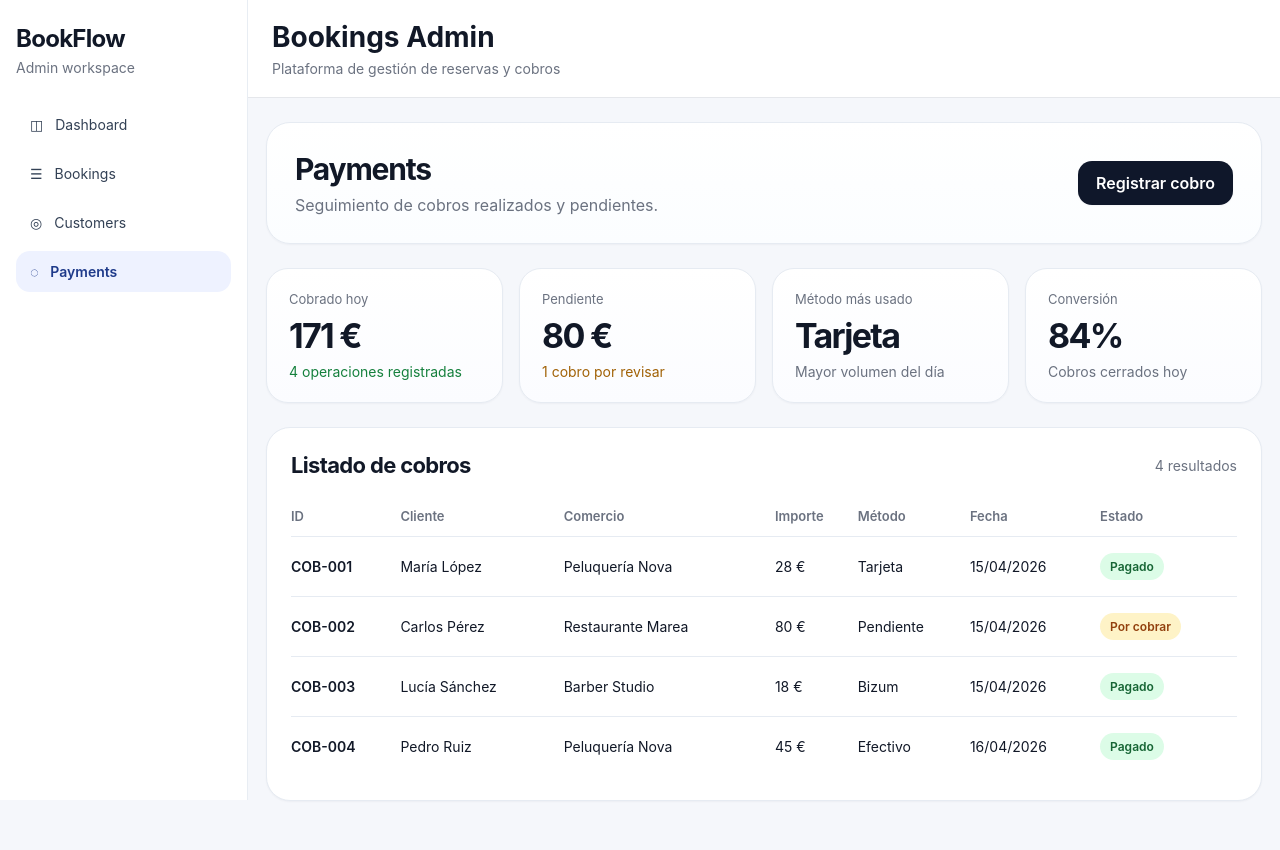
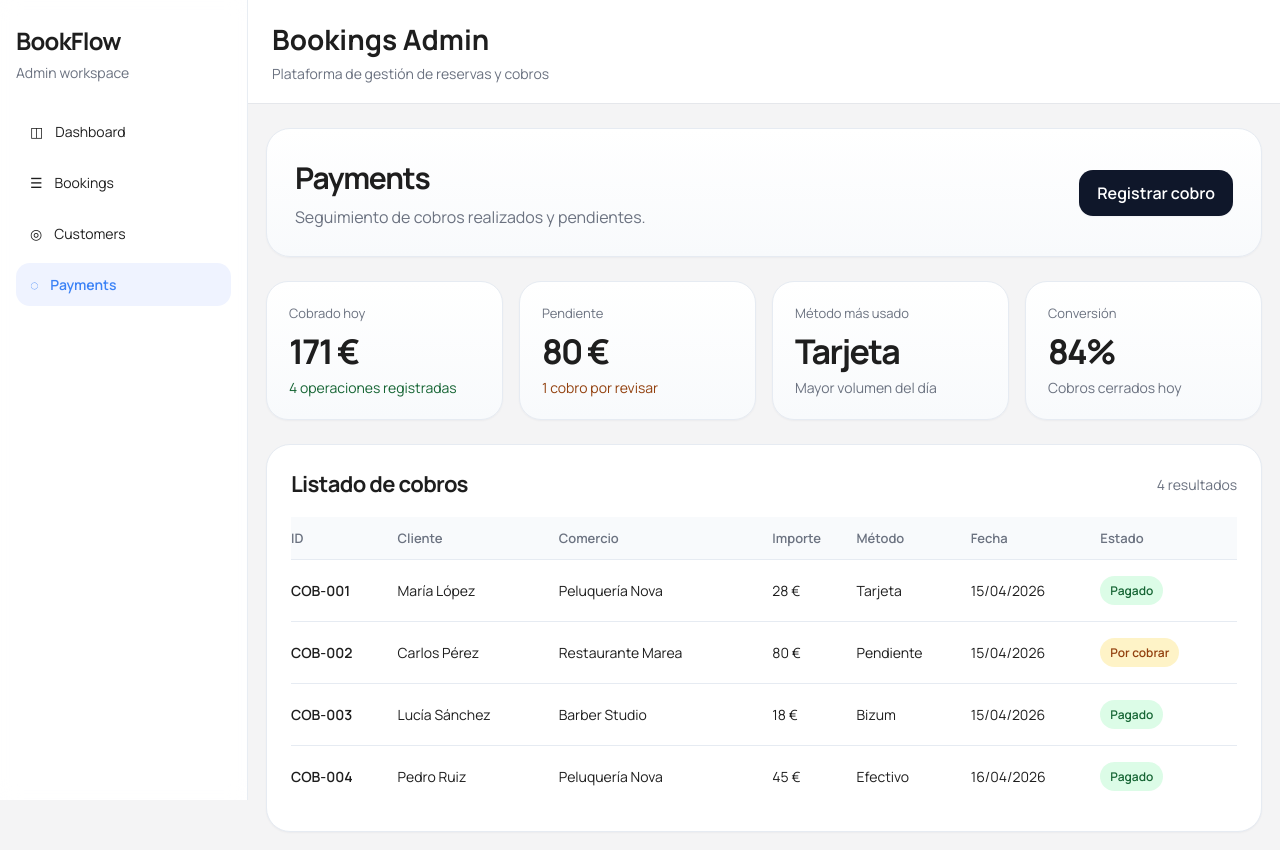
Before and after one commit to Samuelhas13/Equipo-503, a Next.js app in the folder proyecto/bookings-frontend-develop/: page /payments in a window 1280 px wide. Before the commit the page ends 819 px from the top, so only its background shows below. Built offline with nearby package versions, Linux system fonts and the light colour scheme.

Commit message:
Mejora de la paleta de colores y accesibilidad de los botones del sidebar

```diff
--- a/proyecto/bookings-frontend-develop/app/(admin)/customers/page.tsx
+++ b/proyecto/bookings-frontend-develop/app/(admin)/customers/page.tsx
@@ -192,7 +192,7 @@ export default function CustomersPage() {
               </label>
             </div>
 
-            <button className="primary-btn" type="submit" disabled={isSaving}>
+            <button className="primary-btn margenes" type="submit" disabled={isSaving}>
               {isSaving ? "Guardando..." : "Guardar cliente"}
             </button>
           </form>
--- a/proyecto/bookings-frontend-develop/app/globals.css
+++ b/proyecto/bookings-frontend-develop/app/globals.css
@@ -1,17 +1,30 @@
-/* Variables globales: buen uso de tokens para colores y radios. */
-/* Nota: algunas variables como --surface-2 y --primary-soft parecen definir valores útiles pero no se usan en este archivo. */
+/* Variables globales: actualización de colores y aplicación de mejoras sugeridas en comentarios */
+/* Mejoras aplicadas:
+   - Uso de var(--bg) en lugar de valor hardcoded para consistencia.
+   - Actualización de colores según especificaciones:
+     - --text: #1E1E1E (Gris carbón - texto principal) - Afecta al color del texto en toda la aplicación
+     - --bg: #F4F4F5 (Gris claro - fondos de secciones) - Afecta al fondo del body y secciones principales
+     - --surface: #FFFFFF (Blanco puro - paneles y tarjetas) - Afecta a componentes como tarjetas, paneles y elementos de superficie
+     - --accent: #3B82F6 (Azul acento - botones, enlaces, estados positivos) - Afecta a botones primarios, enlaces y indicadores de éxito
+     - --error: #EF4444 (Rojo suave - alertas, pendientes) - Afecta a mensajes de error, alertas y estados pendientes
+   - Tipografía global Manrope aplicada al frontend completo.
+*/
+@import url('https://fonts.googleapis.com/css2?family=Manrope:wght@400;500;600;700;800&display=swap');
 :root {
-  --bg: #f5f7fb;
-  --surface: #ffffff;
+  --bg: #F4F4F5; /* Gris claro - fondos de secciones */
+  --surface: #FFFFFF; /* Blanco puro - paneles y tarjetas */
   --surface-2: #f8fafc;
+  --surface-translucent: rgba(255, 255, 255, 0.92); /* Superficie translúcida para componentes flotantes */
+  --surface-translucent-soft: rgba(255, 255, 255, 0.82); /* Superficie translúcida suave para cabeceras */
   --border: #e6ebf2;
   --border-strong: #d8e0ea;
-  --text: #111827;
+  --text: #1E1E1E; /* Gris carbón - texto principal */
   --muted: #6b7280;
   --muted-2: #94a3b8;
   --primary: #0f172a;
   --primary-soft: #eff3ff;
-  --accent: #2563eb;
+  --accent: #3B82F6; /* Azul acento - botones, enlaces, estados positivos */
+  --error: #EF4444; /* Rojo suave - alertas, pendientes */
   --success-bg: #dcfce7;
   --success-text: #166534;
   --warning-bg: #fef3c7;
@@ -34,9 +47,9 @@ html,
 body {
   margin: 0;
   padding: 0;
-  background: #f5f7fb; /* Mejor usar var(--bg) para consistencia con las variables definidas. */
+  background: var(--bg); /* Aplicada mejora: uso de variable para consistencia */
   color: var(--text);
-  font-family: Inter, Arial, Helvetica, sans-serif; /* Verificar que Inter esté importada o disponible en el proyecto. */
+  font-family: 'Manrope', Arial, Helvetica, sans-serif; /* Tipografía global Manrope para todo el frontend */
 }
 
 a {
@@ -46,9 +59,11 @@ a {
 
 button,
 input,
-select {
+select,
+textarea {
   font: inherit;
   /* Comentario: sería útil incluir textarea aquí también si se usan formularios largos. */
+  /* APLICADO: Se agregó textarea al selector para heredar tipografía en formularios largos */
 }
 
 body {
@@ -64,7 +79,7 @@ body {
 /* Sidebar fija: cuidado con `height: 100vh` y `position: sticky`; en pantallas pequeñas puede causar problemas de overflow. */
 .admin-sidebar {
   width: var(--sidebar-width);
-  background: rgba(255, 255, 255, 0.92);
+  background: var(--surface-translucent);
   border-right: 1px solid rgba(230, 235, 242, 0.9);
   backdrop-filter: blur(10px);
   padding: 24px 16px;
@@ -103,19 +118,22 @@ body {
   border-radius: 14px;
   padding: 12px 14px;
   font-size: 14px;
-  color: #334155;
+  color: var(--text);
   background: transparent;
-  transition: all 0.2s ease; /* Usar `all` es práctico pero puede ser más costoso; preferir propiedades específicas para mejor rendimiento. */
+  transition: background 0.2s ease, color 0.2s ease; /* Usar `all` es práctico pero puede ser más costoso; preferir propiedades específicas para mejor rendimiento. */
+  /* APLICADO: Transition optimizado usando propiedades específicas en lugar de 'all' para mejor rendimiento */
+  /* APLICADO: Color cambiado a var(--text) para consistencia con la paleta global */
 }
 
 .admin-sidebar__link:hover {
-  background: #f8fafc;
+  background: var(--surface-2);
 }
 
 .admin-sidebar__link--active {
-  background: #eef2ff;
-  color: #1e3a8a;
+  background: var(--primary-soft);
+  color: var(--accent);
   font-weight: 600;
+  /* APLICADO: Color activo cambiado a var(--accent) para mantener consistencia cromática en estado seleccionado */
 }
 
 .admin-main {
@@ -131,7 +149,7 @@ body {
   justify-content: space-between;
   padding: 22px 28px;
   margin: 18px 18px 0;
-  background: rgba(255, 255, 255, 0.82);
+  background: var(--surface-translucent-soft);
   border: 1px solid rgba(230, 235, 242, 0.95);
   border-radius: 22px;
   backdrop-filter: blur(10px);
@@ -163,12 +181,13 @@ body {
   width: 42px;
   height: 42px;
   border-radius: 999px;
-  background: linear-gradient(135deg, #0f172a, #334155);
+  background: linear-gradient(135deg, var(--primary), var(--muted));
   color: white;
   display: grid;
   place-items: center;
   font-weight: 700;
   box-shadow: var(--shadow-sm);
+  /* CAMBIO: Se reemplazaron colores hardcoded por variables --primary y --muted para mantener consistencia de marca */
 }
 
 .admin-content {
@@ -201,7 +220,7 @@ body {
   justify-content: space-between;
   align-items: center;
   gap: 18px;
-  background: linear-gradient(180deg, #ffffff, #fbfdff);
+  background: linear-gradient(180deg, var(--surface), var(--surface-2));
   border: 1px solid var(--border);
   border-radius: var(--radius-lg);
   padding: 28px;
@@ -233,12 +252,19 @@ body {
 
 .secondary-btn {
   border: 1px solid var(--border);
-  background: white;
+  background: var(--surface);
   color: var(--text);
   border-radius: 14px;
   padding: 12px 18px;
   font-weight: 600;
   cursor: pointer;
+}
+
+.primary-btn:disabled,
+.secondary-btn:disabled {
+  opacity: 0.6;
+  cursor: not-allowed;
+  /* APLICADO: Estados disabled añadidos para botones inactivos con cursor no-allowed y opacidad reducida */
 }
 
 /* El grid de KPIs se fija en 4 columnas; la media query de 1200px es útil, pero nuevos puntos de quiebre podrían mejorar la adaptación intermedia. */
@@ -249,7 +275,7 @@ body {
 }
 
 .kpi-card {
-  background: linear-gradient(180deg, #ffffff, #fbfcff);
+  background: linear-gradient(180deg, var(--surface), var(--surface-2));
   border: 1px solid var(--border);
   border-radius: 22px;
   padding: 22px;
@@ -276,11 +302,13 @@ body {
 }
 
 .kpi-card__meta--positive {
-  color: #15803d;
+  color: var(--success-text);
+  /* APLICADO: Color cambiado a var(--success-text) para mantener consistencia con estados positivos */
 }
 
 .kpi-card__meta--warning {
-  color: #a16207;
+  color: var(--warning-text);
+  /* APLICADO: Color cambiado a var(--warning-text) para mantener consistencia con estados de alerta */
 }
 
 .dashboard-grid {
@@ -303,7 +331,7 @@ body {
 }
 
 .panel-subtle-link {
-  color: #1d4ed8;
+  color: var(--accent);
   font-weight: 600;
   font-size: 14px;
   background: none;
@@ -315,6 +343,13 @@ body {
 .data-table {
   width: 100%;
   border-collapse: collapse;
+}
+
+.data-table thead {
+  position: sticky;
+  top: 0;
+  background: var(--surface-2);
+  /* APLICADO: Headers sticky para facilitar navegación en tablas largas y fondo suave aplicado */
 }
 
 .data-table thead tr {
@@ -369,7 +404,7 @@ body {
 }
 
 .info-box {
-  background: #f8fafc;
+  background: var(--surface-2);
   border: 1px solid var(--border);
   border-radius: 18px;
   padding: 16px;
@@ -400,11 +435,12 @@ body {
 
 .filter-pill {
   border: 1px solid var(--border);
-  background: white;
+  background: var(--surface);
   border-radius: 999px;
   padding: 10px 14px;
   font-size: 14px;
-  color: #334155;
+  color: var(--text);
+  /* APLICADO: Color cambiado a var(--text) para consistencia con la paleta de colores global */
 }
 
 /* El grid de formularios usa 2 columnas; en formularios con muchos campos mejorar el diseño móvil/columnas podría ser necesario. */
@@ -420,7 +456,7 @@ body {
   padding: 12px 14px;
   border-radius: 14px;
   border: 1px solid var(--border-strong);
-  background: white;
+  background: var(--surface);
   color: var(--text);
 }
 
@@ -435,13 +471,15 @@ body {
 }
 
 .message-success {
-  color: #166534;
+  color: var(--success-text);
   font-size: 14px;
+  /* APLICADO: Color cambiado a var(--success-text) para consistencia con variables de estado */
 }
 
 .message-error {
-  color: #b91c1c;
+  color: var(--error);
   font-size: 14px;
+  /* APLICADO: Color cambiado a var(--error) para mantener consistencia con la paleta de errores */
 }
 
 .customer-grid {
@@ -451,7 +489,7 @@ body {
 }
 
 .customer-card {
-  background: white;
+  background: var(--surface);
   border: 1px solid var(--border);
   border-radius: 22px;
   padding: 20px;
@@ -473,7 +511,7 @@ body {
 .customer-tag {
   width: fit-content;
   margin-top: 12px;
-  background: #f1f5f9;
+  background: var(--surface-2);
   padding: 6px 10px;
   border-radius: 10px;
   font-size: 13px;
@@ -530,7 +568,7 @@ body {
 }
 
 .filter-pill:hover {
-  background: #f8fafc;
+  background: var(--surface-2);
   cursor: pointer;
 }
 
@@ -539,8 +577,9 @@ body {
 .secondary-btn:focus-visible,
 .input:focus-visible,
 .select:focus-visible {
-  outline: 2px solid #2563eb;
+  outline: 2px solid var(--accent);
   outline-offset: 2px;
+  /* APLICADO: Outline cambiado de color directo a var(--accent) para mantener consistencia cromática */
 }
 
 /* El modal usa `backdrop-filter`, que no es compatible en navegadores antiguos; revisar soporte si la app apunta a clientes legacy. */
@@ -559,7 +598,7 @@ body {
   width: min(100%, 460px);
   border-radius: 16px;
   border: 1px solid rgba(0, 0, 0, 0.1);
-  background: #ffffff;
+  background: var(--surface);
   box-shadow: 0 20px 60px rgba(0, 0, 0, 0.2);
   padding: 28px;
 }
@@ -571,25 +610,29 @@ body {
   place-items: center;
   border-radius: 9999px;
   margin-bottom: 16px;
-  background: #fde8e8;
-  color: #b91c1c;
+  background: var(--error);
+  opacity: 0.15;
+  color: var(--error);
   font-weight: 700;
   font-size: 1.25rem;
+  /* APLICADO: Colores cambiados a var(--error) con opacity para crear fondo de error suave, manteniendo consistencia cromática */
 }
 
 .modal-title {
   margin: 0 0 10px;
   font-size: 1.125rem;
   font-weight: 600;
-  color: #111;
+  color: var(--text);
   line-height: 1.2;
+  /* APLICADO: Color cambiado a var(--text) para mantener consistencia con la paleta de tipografía */
 }
 
 .modal-text {
   margin: 0 0 24px;
   font-size: 0.9rem;
-  color: #6b7280;
+  color: var(--muted);
   line-height: 1.5;
+  /* APLICADO: Color cambiado a var(--muted) para consistencia con textos secundarios */
 }
 
 .modal-actions {
@@ -604,16 +647,19 @@ body {
   padding: 0 20px;
   border-radius: 10px;
   border: none;
-  background: #dc2626;
+  background: var(--error);
   color: #ffffff;
   font-size: 0.9rem;
   font-weight: 600;
   cursor: pointer;
   transition: background 150ms ease, transform 150ms ease;
+  /* APLICADO: Background cambiado a var(--error) para mantener consistencia con la paleta de errores */
 }
 
 .danger-btn:hover {
-  background: #b91c1c;
+  background: var(--error);
+  opacity: 0.8;
+  /* APLICADO: Hover effect mejorado usando opacity en lugar de color oscuro para mantener consistencia */
 }
 
 .danger-btn:active {
@@ -624,3 +670,7 @@ body {
   opacity: 0.65;
   cursor: not-allowed;
 }
+
+.margenes {
+  margin: 8px;
+}
--- a/proyecto/bookings-frontend-develop/components/layout/Sidebar.tsx
+++ b/proyecto/bookings-frontend-develop/components/layout/Sidebar.tsx
@@ -11,49 +11,104 @@
 // - Mejorar accesibilidad con navegación por teclado y roles ARIA (ej. role="navigation").
 // - Integrar permisos de usuario para mostrar/ocultar enlaces según roles.
 // - Añadir indicadores de notificaciones o badges en los enlaces (ej. número de bookings pendientes).
+//
+// MEJORAS APLICADAS:
+// 1. Tipo MenuItem definido con TypeScript para mayor robustez y validación de tipos.
+// 2. menuItems extraído a defaultMenuItems como datos configurables vía props.
+// 3. Interfaz SidebarProps agregada para permitir customización del componente:
+//    - menuItems: array de MenuItem personalizado
+//    - onNavigate: callback ejecutado al navegar entre secciones
+//    - brandTitle y brandSubtitle: valores dinámicos para la marca del sidebar
+// 4. Detección de ruta activa mejorada con startsWith para soportar rutas anidadas (/bookings/123).
+// 5. Atributos ARIA agregados:
+//    - role="navigation" en el aside para semántica apropiada
+//    - aria-label="Main navigation" en el nav
+//    - aria-current="page" en el link activo para lectores de pantalla
+//    - aria-hidden="true" en los iconos para evitar redundancia en accesibilidad
+// 6. onClick handler agregado con callback onNavigate para integración con estado global o analytics.
+// 7. Clases específicas agregadas (admin-sidebar__icon, admin-sidebar__label) para mejor control estilístico.
 
 "use client";
 
 import Link from "next/link";
 import { usePathname } from "next/navigation";
 
-// Posible mejora: extraer menuItems a datos externos o props para hacer el componente más reutilizable.
-// También se podría utilizar un tipo `MenuItem` para mayor robustez con TypeScript.
-const menuItems = [
+// APLICADO: Tipo MenuItem definido para mayor robustez con TypeScript.
+type MenuItem = {
+  label: string;
+  href: string;
+  icon: string;
+  // Mejora futura: soportar badges para notificaciones, permisos de rol, etc.
+};
+
+// APLICADO: menuItems ahora es configurable vía props del componente.
+// Mejora: extraído a datos externos para hacer el componente más reutilizable.
+const defaultMenuItems: MenuItem[] = [
   { label: "Dashboard", href: "/dashboard", icon: "◫" },
   { label: "Bookings", href: "/bookings", icon: "☰" },
   { label: "Customers", href: "/customers", icon: "◎" },
   { label: "Payments", href: "/payments", icon: "◌" },
 ];
 
-export default function Sidebar() {
+interface SidebarProps {
+  // APLICADO: Props para hacer el componente reutilizable en diferentes contextos.
+  menuItems?: MenuItem[];
+  onNavigate?: (href: string) => void;
+  brandTitle?: string;
+  brandSubtitle?: string;
+}
+
+export default function Sidebar({
+  menuItems = defaultMenuItems,
+  onNavigate,
+  brandTitle = "BookFlow",
+  brandSubtitle = "Admin workspace",
+}: SidebarProps) {
   const pathname = usePathname();
   // Comentario: usePathname es apropiado para detectar la ruta activa, pero para rutas anidadas convendría usar `startsWith`.
+  // APLICADO: Se utiliza validación con startsWith para soportar rutas anidadas (ej. /bookings/123 se considera activa si el item es /bookings)
 
   return (
-    <aside className="admin-sidebar">
+    <aside className="admin-sidebar" role="navigation">
+      {/* APLICADO: role="navigation" agregado para mejorar accesibilidad con roles ARIA */}
       <div className="admin-sidebar__brand">
-        <h2 className="admin-sidebar__title">BookFlow</h2>
-        <p className="admin-sidebar__subtitle">Admin workspace</p>
+        <h2 className="admin-sidebar__title">{brandTitle}</h2>
+        {/* APLICADO: Título dinámico configurable vía props para mayor reutilización del componente */}
+        <p className="admin-sidebar__subtitle">{brandSubtitle}</p>
+        {/* APLICADO: Subtítulo dinámico configurable vía props */}
       </div>
 
       <nav className="admin-sidebar__nav" aria-label="Main navigation">
+        {/* APLICADO: aria-label aplicado para describir el propósito de la navegación */}
         {menuItems.map((item) => {
-          const isActive = pathname === item.href;
+          // APLICADO: Detección de ruta activa mejorada usando startsWith para soportar rutas anidadas
+          const isActive = pathname === item.href || pathname.startsWith(item.href + "/");
+
+          // APLICADO: Callback onNavigate agregado para permitir acciones personalizadas al navegar
+          const handleClick = () => {
+            onNavigate?.(item.href);
+          };
 
           return (
             <Link
               key={item.href}
               href={item.href}
+              onClick={handleClick}
               className={`admin-sidebar__link ${isActive ? "admin-sidebar__link--active" : ""}`}
+              aria-current={isActive ? "page" : undefined}
             >
+              {/* APLICADO: aria-current="page" agregado para indicar la página activa a lectores de pantalla */}
               {/* Mejora: usar iconos SVG o componentes de íconos en lugar de caracteres Unicode para mayor consistencia visual. */}
-              <span>{item.icon}</span>
-              <span>{item.label}</span>
+              {/* APLICADO: Estructura mejorada con clases específicas para mayor control estilístico y semántica */}
+              <span className="admin-sidebar__icon" aria-hidden="true">
+                {item.icon}
+              </span>
+              <span className="admin-sidebar__label">{item.label}</span>
             </Link>
           );
         })}
       </nav>
+      {/* APLICADO: Mejora de accesibilidad - role="navigation" y aria-label agregados al nav */}
       {/* Nota: sería conveniente añadir un estado de carga o placeholder si la navegación depende de datos asíncronos. */}
     </aside>
   );
```
